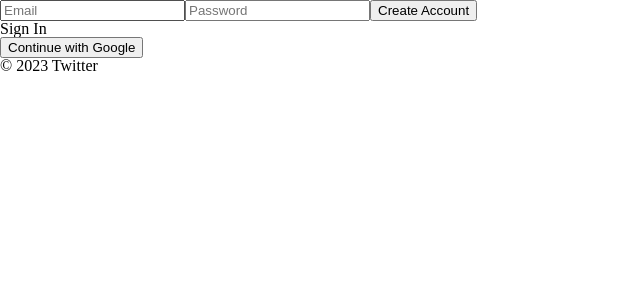
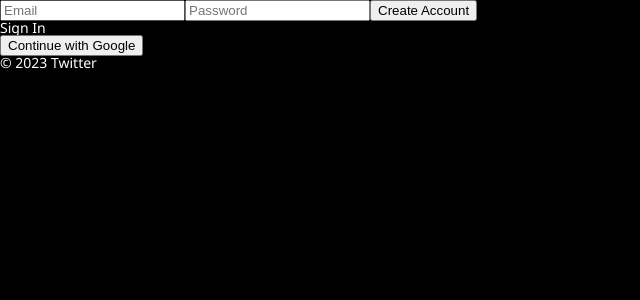
Before and after one commit to yesaroun/React-study, a React (Create React App) app in the folder seungri-twitter-0207start/: page /#/ in a window 1280 px wide. Shown: the top 300 px of the page, without its empty margins (0-640 px from the left). Built offline with nearby package versions, Linux system fonts and the light colour scheme; no server answers.

Commit message:
아이콘 라이브러리 추가 및 코드 정리

```diff
--- a/seungri-twitter-0207start/src/styles.css
+++ b/seungri-twitter-0207start/src/styles.css
@@ -1,2 +1,9 @@
 /* CSS 초기화 */
 @import "https://cdn.jsdelivr.net/npm/reset-css@5.0.1/reset.min.css";
+
+body {
+  background-color: black;
+  font-family: "Segoe UI";
+  font-size: 14px;
+  color: white;
+}
```
Also changed, not shown: seungri-twitter-0207start/src/routes/Auth.js (+14 -6 lines).
